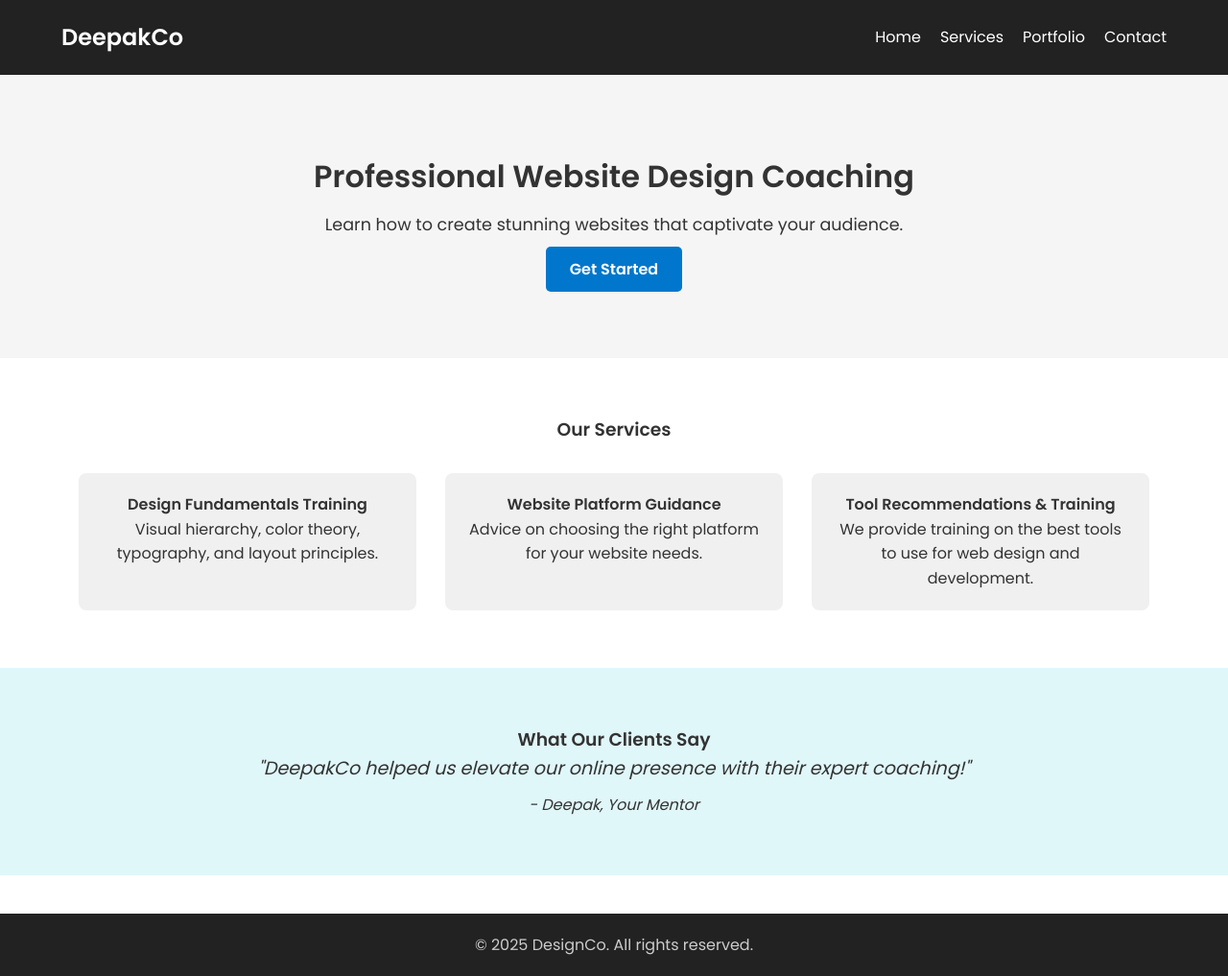
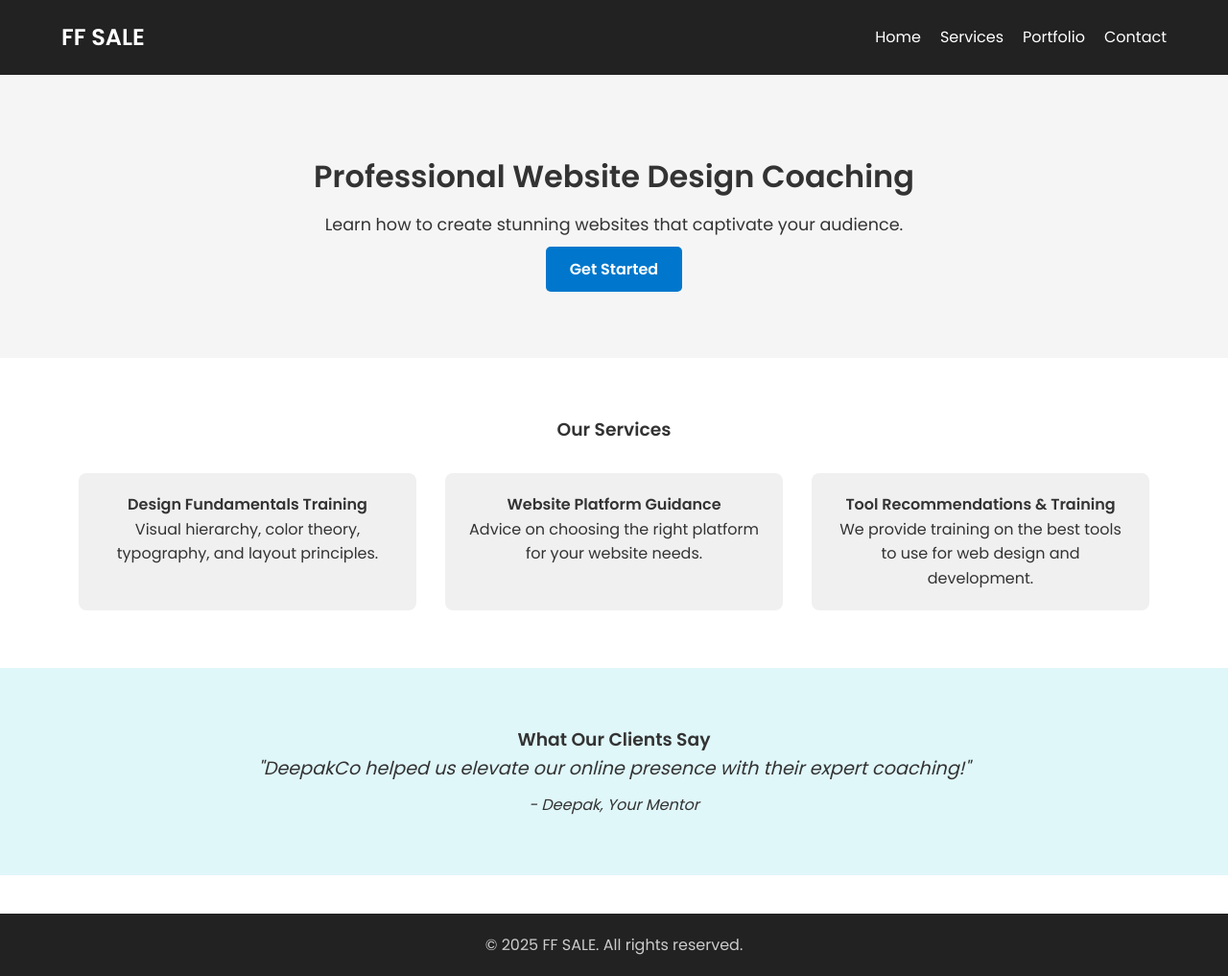
Before and after one commit to deepak344-web/ff-sale, a plain HTML site: page index.html in a window 1280 px wide. Shown: the whole page at 96% size. Drawn offline with Linux system fonts and the light colour scheme.

Commit message:
Update index.html

```diff
--- a/index.html
+++ b/index.html
@@ -10,7 +10,7 @@
 <body>
   <header>
     <div class="container nav">
-      <h1 class="logo">DeepakCo</h1>
+      <h1 class="logo">FF SALE</h1>
       <nav>
         <ul>
           <li><a href="index.html">Home</a></li>
@@ -60,7 +60,7 @@
 
   <footer>
     <div class="container">
-      <p>© 2025 DesignCo. All rights reserved.</p>
+      <p>© 2025 FF SALE. All rights reserved.</p>
     </div>
   </footer>
 </body>
```
